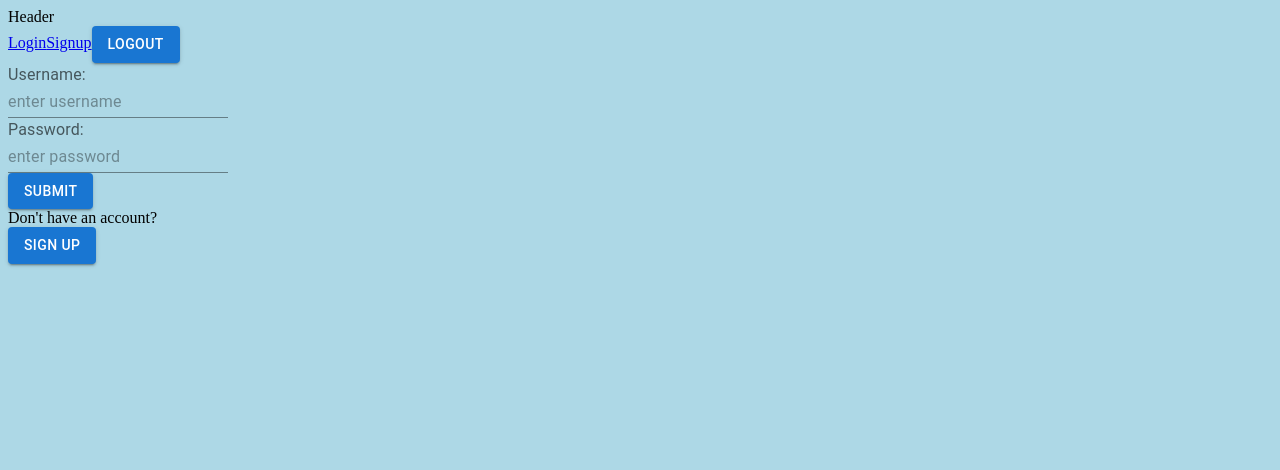
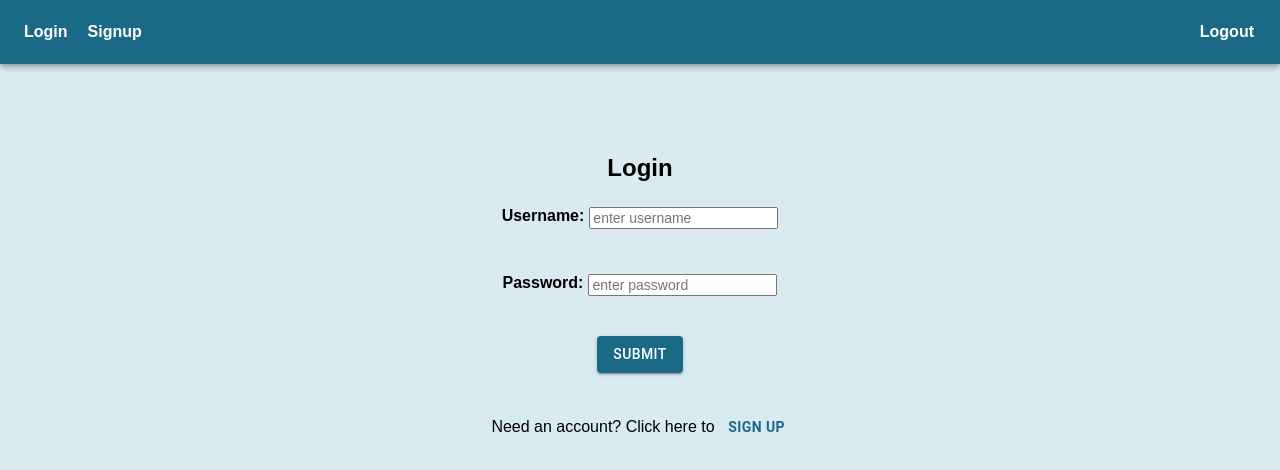
Before and after one commit to seth-allgire/bookshelf-react, a React (Create React App) app: page /login in a window 1280 px wide. Shown: the top 470 px of the page. Built offline with nearby package versions, Linux system fonts and the light colour scheme; no server answers.

Commit message:
adds styling for login page

```diff
--- a/public/index.html
+++ b/public/index.html
@@ -2,10 +2,10 @@
 <html lang="en">
   <head>
     <meta charset="utf-8" />
-    <!-- <link
+    <link
       rel="icon"
       href="https://cdn.pixabay.com/photo/2015/07/04/06/15/book-831052_1280.png"
-    /> -->
+    />
     <meta name="viewport" content="width=device-width, initial-scale=1" />
     <meta name="theme-color" content="#000000" />
     <meta
--- a/src/App.js
+++ b/src/App.js
@@ -6,7 +6,6 @@ import {
   Redirect,
 } from "react-router-dom";
 import FriendsPage from "./components/FriendsPage";
-import Header from "./components/Header";
 import LoginPage from "./components/LoginPage";
 import Menu from "./components/Menu";
 import MyBooksPage from "./components/MyBooksPage";
@@ -17,7 +16,6 @@ import ProtectedRoute from "./components/ProtectedRoute";
 function App() {
   return (
     <Router>
-      <Header />
       <Menu />
       <Switch>
         <ProtectedRoute shielded={false} path="/login">
--- a/src/bookshelf.css
+++ b/src/bookshelf.css
@@ -1,5 +1,33 @@
 body {
-  background-color: lightblue;
+  margin: 0px;
+  background-color: #d9eaf0;
+  font-family: Arial, Helvetica, sans-serif;
+}
+
+.link {
+  color: white;
+  text-decoration: none;
+  font-weight: 600;
+  margin-right: 20px;
+  position: relative;
+}
+
+.link:hover,
+.logout:hover {
+  color: #9ed2e6;
+  text-decoration: underline;
+  text-decoration-color: #9ed2e6;
+  text-decoration-thickness: 2px;
+}
+
+.logout {
+  background-color: #1a6a86;
+  color: white;
+  font-size: 16px;
+  font-weight: 600;
+  border: none;
+  position: absolute;
+  right: 20px;
 }
 
 .book-container {
@@ -7,4 +35,48 @@ body {
   flex-direction: row;
   padding-top: 10px;
   width: 300px;
+  /* background-color: #248cb3; */
 }
+
+.cover-image {
+  width: 75px;
+}
+
+.form-container {
+  display: flex;
+  flex-flow: row wrap;
+  padding: 5px;
+  justify-content: center;
+}
+
+.form-surround {
+  height: fit-content;
+  width: 350px;
+  margin-top: 50px;
+  padding-top: 30px;
+  padding-bottom: 50px;
+}
+
+.form-title {
+  font-weight: 600;
+  font-size: x-large;
+  padding-bottom: 20px;
+}
+
+.form-label {
+  text-align: right;
+  font-weight: 600;
+  margin-right: 5px;
+}
+
+.form-input {
+  flex-basis: 25%;
+  font-size: 14px;
+}
+
+.form-error {
+  color: #d63a1b;
+  font-style: italic;
+  height: 40px;
+  flex-basis: 100%;
+}
--- a/src/components/Header.js
+++ /dev/null
@@ -1,23 +0,0 @@
-import React, { useContext } from "react";
-import { BookContext } from "../shared/BookContext";
-
-function Header() {
-  const { user } = useContext(BookContext);
-  return (
-    <>
-      <div>Header</div>
-      {user.username && (
-        // <div>
-        //   <div className="show-user">
-        //     <Avatar src="./" alt={user.username} />
-        //   </div>
-        //   <div className="show-user">
-        <div>{user.username} </div>
-        // </div>
-        // </div>
-      )}
-    </>
-  );
-}
-
-export default Header;
--- a/src/components/LoginPage.js
+++ b/src/components/LoginPage.js
@@ -1,6 +1,6 @@
 import React, { useState, useEffect, useContext } from "react";
 import { BookContext } from "../shared/BookContext";
-import { Button, Alert, Input, InputLabel } from "@mui/material";
+import { Button, Alert } from "@mui/material";
 import useAxios from "../hooks/useAxios";
 
 function LoginPage() {
@@ -19,35 +19,63 @@ function LoginPage() {
 
   return (
     <div>
-      {" "}
-      <InputLabel htmlFor="username">Username:</InputLabel>
-      <Input
+      <div className="form-container">
+        <div className="form-surround">
+          <div className="form-container form-title">Login</div>
+          <div className="form-container">
+            <label className="form-label" htmlFor="username">
+              Username:
+            </label>
+            <input
               className="form-input"
               value={username}
               onChange={(e) => setUsername(e.target.value)}
               id="username"
               placeholder="enter username"
-      ></Input>
+            ></input>
             <div className="form-error">
               {error && username.length < 4 && (
-          <Alert severity="error">Username must be at least 4 characters</Alert>
+                <Alert
+                  severity="error"
+                  sx={{
+                    height: "20px",
+                    marginTop: "5px",
+                    paddingBottom: "none",
+                  }}
+                >
+                  Username must be at least 4 characters
+                </Alert>
               )}
             </div>
-      <InputLabel htmlFor="password">Password:</InputLabel>
-      <Input
+            <div className="form-container">
+              <label className="form-label" htmlFor="password">
+                Password:
+              </label>
+              <input
+                className="form-input"
                 type="password"
                 value={password}
                 onChange={(e) => setPassword(e.target.value)}
                 id="password"
                 placeholder="enter password"
-      ></Input>
+              ></input>
               <div className="form-error">
                 {error && password.length < 8 && (
-          <Alert severity="error">Password must be at least 8 characters</Alert>
+                  <Alert
+                    severity="error"
+                    sx={{
+                      height: "20px",
+                      marginTop: "5px",
+                      paddingBottom: "none",
+                    }}
+                  >
+                    Password must be at least 8 characters
+                  </Alert>
                 )}
               </div>
               <Button
                 variant="contained"
+                sx={{ bgcolor: "#1a6a86", "&:hover": { bgcolor: "#248cb3" } }}
                 onClick={() => {
                   if (username.length < 4 || password.length < 8) {
                     setError(true);
@@ -63,10 +91,28 @@ function LoginPage() {
                 {json && <Alert severity="error">{json.error}</Alert>}
               </div>
               <div className="form-container">
-        <div>Don't have an account?</div>
-        <Button href="/createAcct" variant="contained">
+                <div>Need an account? Click here to</div>
+                <Button
+                  href="/createAcct"
+                  variant="contained"
+                  sx={{
+                    bgcolor: "#d9eaf0",
+                    boxShadow: "none",
+                    color: "#1a6a86",
+                    padding: "0px",
+                    lineHeight: "16px",
+                    marginLeft: "10px",
+                    fontWeight: "600",
+                    marginBottom: "0px",
+                    "&:hover": { bgcolor: "#d9eaf0" },
+                  }}
+                >
                   Sign Up
                 </Button>
+              </div>
+            </div>
+          </div>
+        </div>
       </div>
     </div>
   );
--- a/src/components/Menu.js
+++ b/src/components/Menu.js
@@ -2,7 +2,7 @@ import React, { useEffect, useState, useContext } from "react";
 import { BookContext } from "../shared/BookContext";
 import { NavLink } from "react-router-dom";
 import ArrowUpwardIcon from "@mui/icons-material/ArrowUpward";
-import { Button } from "@mui/material";
+import { AppBar, Button, Toolbar } from "@mui/material";
 
 function Menu() {
   const [showButton, setShowButton] = useState(false);
@@ -22,12 +22,14 @@ function Menu() {
   };
   return (
     <>
-      <div>
+      <AppBar position="static" sx={{ bgcolor: "rgb(26, 106, 134)" }}>
+        <Toolbar variant="regular">
           {!user.username && (
             <>
               <NavLink to="/login" className="link" activeClassName="active">
                 Login
               </NavLink>
+
               <NavLink to="/signup" className="link" activeClassName="active">
                 Signup
               </NavLink>
@@ -46,22 +48,27 @@ function Menu() {
               </NavLink>
             </>
           )}
-        <Button className="logout" variant="contained" onClick={clearState}>
+          <button className="logout" variant="contained" onClick={clearState}>
             Logout
-        </Button>
-      </div>
-      <div>
+          </button>
+
           {showButton && (
             <Button
               onClick={scrollToTop}
-            sx={{ position: "fixed", bottom: "20px", right: "20px" }}
+              sx={{
+                position: "fixed",
+                bottom: "20px",
+                right: "20px",
+                bgcolor: "#1a6a86",
+              }}
               variant="contained"
               endIcon={<ArrowUpwardIcon />}
             >
               Top
             </Button>
           )}
-      </div>
+        </Toolbar>
+      </AppBar>
     </>
   );
 }
--- a/src/components/SearchPage.js
+++ b/src/components/SearchPage.js
@@ -73,7 +73,6 @@ export default function SearchPage() {
           ></input>
         </>
       )}
-
       {search &&
         !loading &&
         search
@@ -81,8 +80,6 @@ export default function SearchPage() {
             val.author.toLowerCase().includes(authorQuery.toLowerCase())
           )
           .map((val) => (
-            // search.map((val) => (
-
             <BookDisplay
               isMyBook={myBooks.some((book) => book.cover_id === val.cover_id)}
               key={val.cover_id}
```
Also changed, not shown: src/components/BookDisplay.js (+131 -50 lines), src/components/DetailsPage.js (added, +35 -0 lines), src/shared/BookContext.js (+25 -10 lines), src/components/DetailsDisplay.js (added), 2 other files (tests, documents, lock files or other folders). Lines whose indentation alone changed are shown as unchanged.
